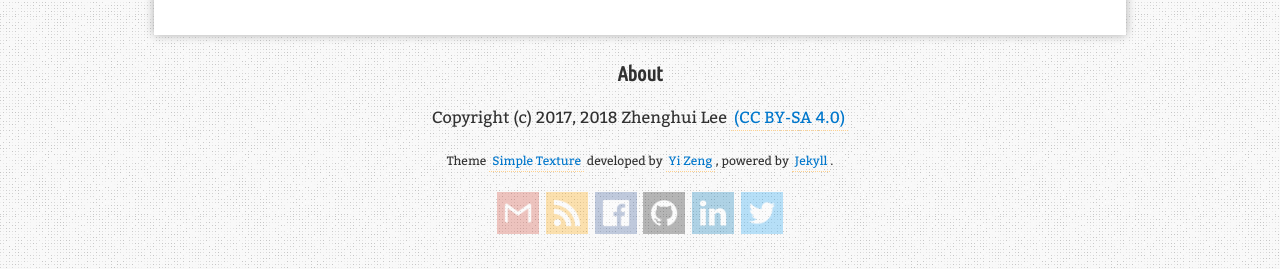
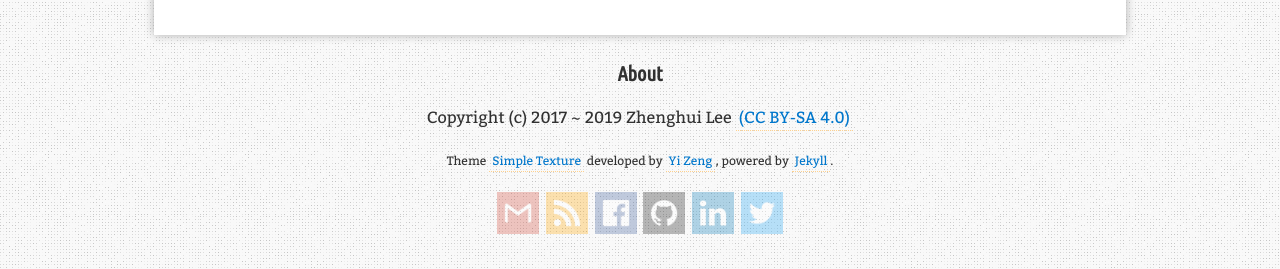
Before and after one commit to leezhenghui/leezhenghui.github.io, a Jekyll site: the page built from blog/index.html, in a window 1280 px wide. Shown: the part 1184-1453 px from the top of the page. Built offline with Jekyll 4.4.1, drawn with Linux system fonts in a browser that asks for light colours; comment, search, counter and statistics services are not loaded.

```diff
--- a/_config.yml
+++ b/_config.yml
@@ -53,7 +53,7 @@ home:
 blog:
   cc_license: http://creativecommons.org/licenses/by-sa/4.0/ # A link to CC License of your choice.
   cc_license_image: /assets/images/theme/cc-by-sa.png # An image of your CC License.
-  footer_content: Copyright (c) 2017, 2018 Zhenghui Lee <a href="http://creativecommons.org/licenses/by-sa/4.0/">(CC BY-SA 4.0)</a>
+  footer_content: Copyright (c) 2017 ~ 2019 Zhenghui Lee <a href="http://creativecommons.org/licenses/by-sa/4.0/">(CC BY-SA 4.0)</a>
 
 disqus:
   shortname: zhenghui
```
Also changed, not shown: _posts/2018-10-10-build-a-scalable-system-basics.md (+2 -0 lines), assets/materials/explore-usdt-on-linux/linux-tracing-tracing-tech-stack.png (added), assets/materials/explore-usdt-on-linux/perf-tools-components-architecture.png (added), assets/materials/explore-usdt-on-linux/perf-tools_2016.png (added).
